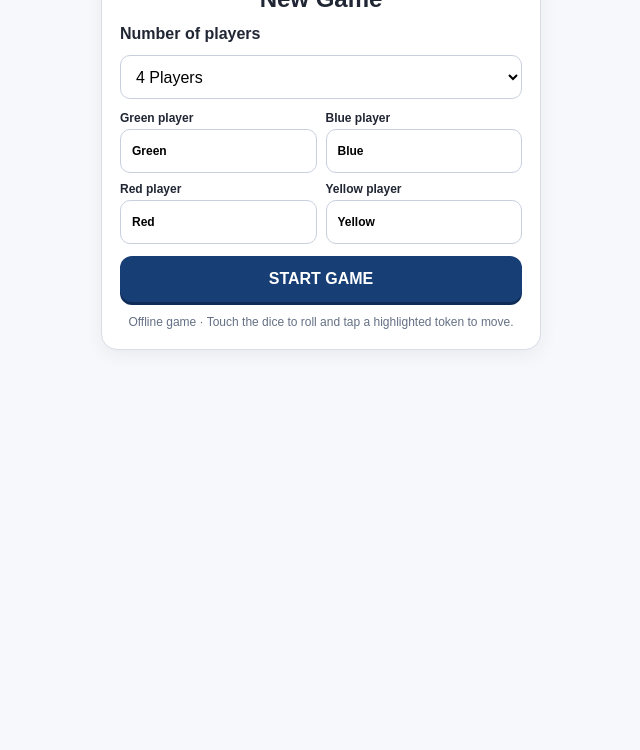
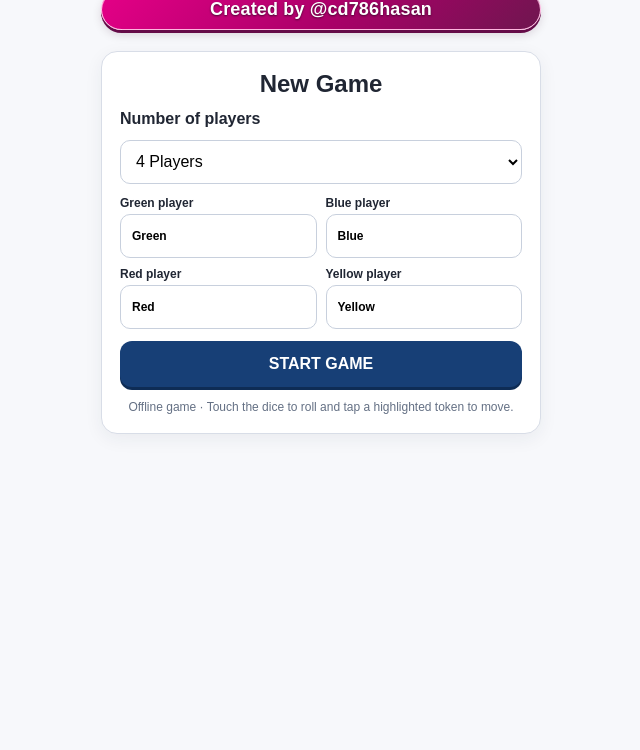
Before and after one commit to Md-Meraj-Hasan/MYLUDO, a website: page www/index.html in a window 1280 px wide. Shown: the part 50-800 px from the top of the page, without its empty margins (319-959 px from the left). Drawn offline with Linux system fonts and the light colour scheme.

Commit message:
Restore Nice Ludo title and creator credit without in-game logo

```diff
--- a/www/index.html
+++ b/www/index.html
@@ -11,6 +11,7 @@
 <body>
 <audio id="bgMusic" src="free_fire.mp3" preload="auto" loop></audio>
 <div id="app">
+  <header class="header"><div class="title">Nice Ludo</div><div class="developer-credit">Created by @cd786hasan</div></header>
   <section id="playerSetup" class="setup panel">
     <h1>New Game</h1>
     <label for="playerCount">Number of players</label>
```
